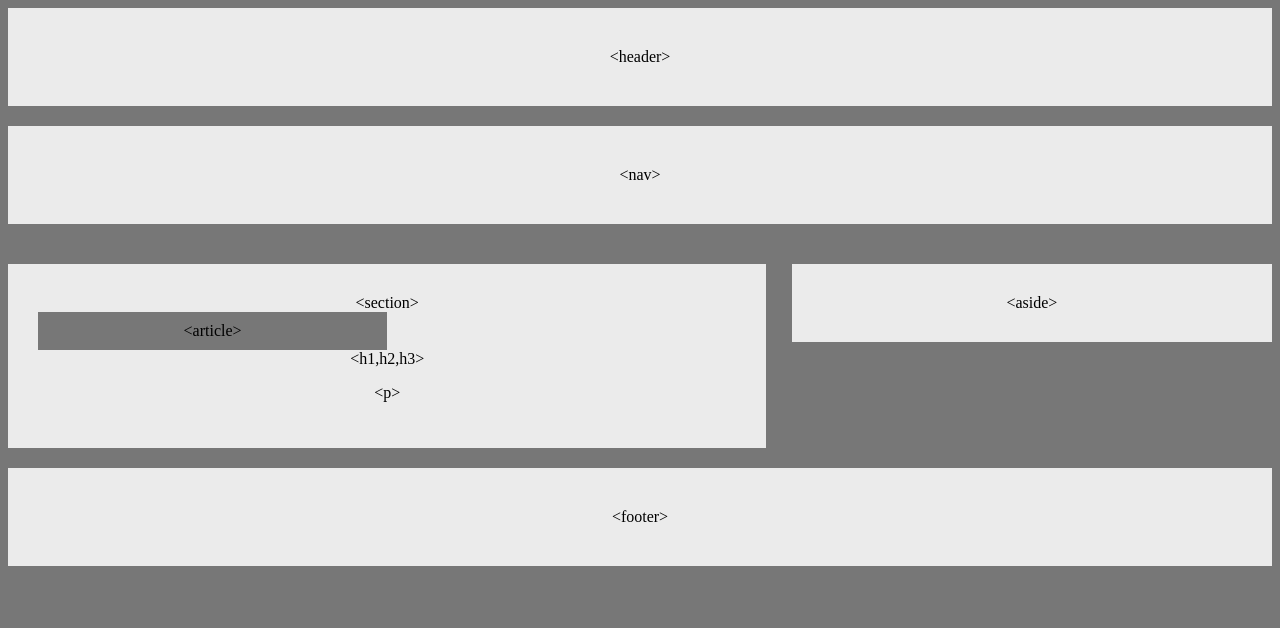
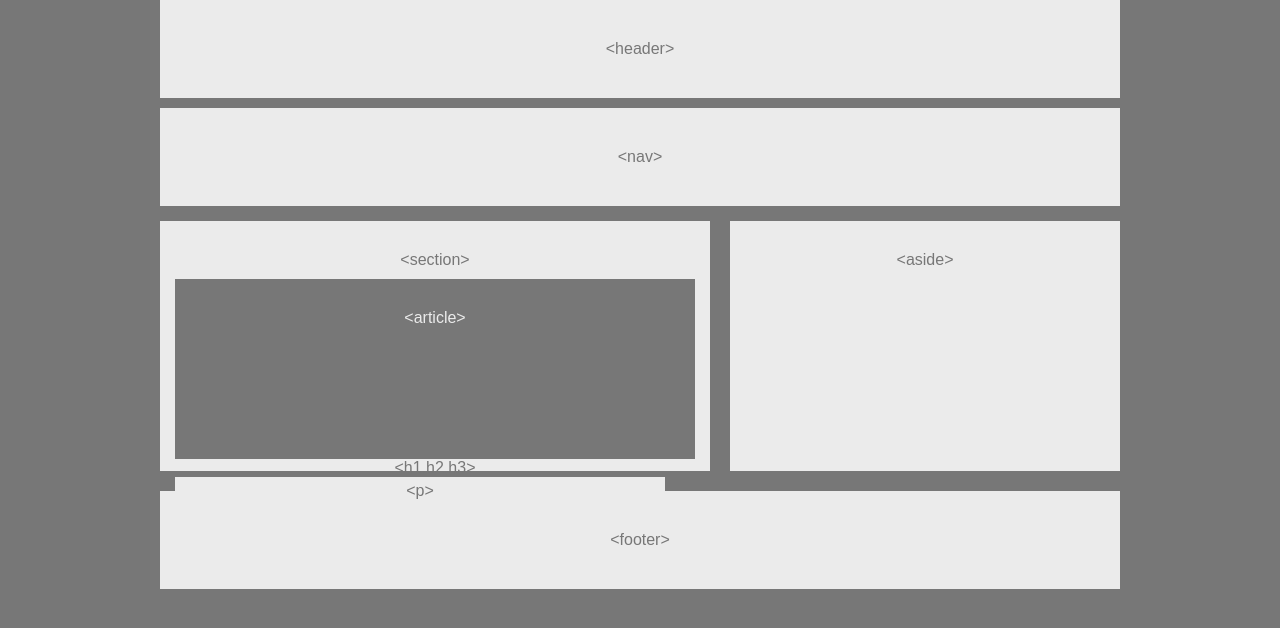
Before and after one commit to keilavizcarra/HW-Wireframe, a plain HTML site: page index.html in a window 1280 px wide. Drawn offline with Linux system fonts and the light colour scheme.

Commit message:
Update style.css

```diff
--- a/style.css
+++ b/style.css
@@ -5,51 +5,88 @@
   }
 body {
  background-color:#777;
+ color: #777;
+ width:960px;
+ font-size:18xp;
+ margin: 0 auto;
+ font-family: Arial, Helvetica, sans-serif;
 
 }
 
-
 header {
   padding: 40px;
-  margin-bottom: 20px;
+  margin-bottom: 10px;
   background-color: #ebebeb;
 }
 
 nav {
  padding: 40px;
- margin-bottom: 20px;
+ margin-bottom: 10px;
  background-color: #ebebeb;
 }
 
 section {
   background-color: #ebebeb;
-  width: 60%;
+  width: 550px;
   float: left;
   padding: 30px;
-  margin-top: 20px;
-  margin-bottom: 20px;
+  margin-top: 5px;
+  margin-bottom: 5px;
+  height: 250px;
 }
 
 article {
   background-color: #777;
-  width: 50%;
-  padding: 10px;
+  width: 520px;
+  padding: 30px;
   float: middle;
+  color: #ebebeb;
+  height: 180px;
+  margin-top: 10px;
+  margin-left: -15px;
+}
+
+h1,h2,h3 {
+  color: #777;
+  background: #ebebeb;
+  float: middle;
+  margin: 0 auto;
+  width: 490px;
+  height: 50px;
+  padding: 5px;
+  margin-left: -15px;
 
 }
+
+p {
+  color: #777;
+  background: #ebebeb;
+  float: middle;
+  margin: 0 auto;
+  padding:5px;
+  width: 490px;
+  height: 50px;
+  margin-left: -15px;
+
+}
+
 aside {
   background-color: #ebebeb;
-  width: 38%;
+  width: 390px;
   float: right;
   padding: 30px;
-  margin-top: 20px;
-  margin-bottom: 50px;
+  margin-top: 5px;
+  margin-bottom: 20px;
+  height: 250px;
+
 }
 
 footer {
   background: #ebebeb;
   padding: 40px;
   clear: both;
+  margin-top: 20px;
+  margin-bottom: 20px;
 
 
 
```
